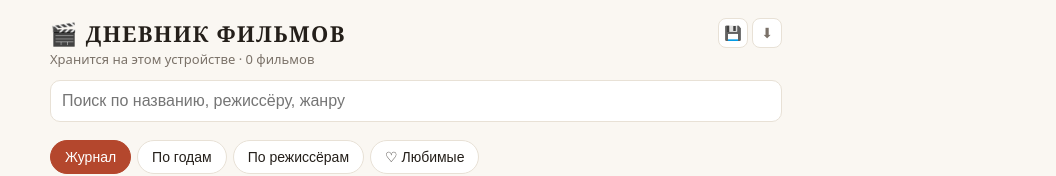
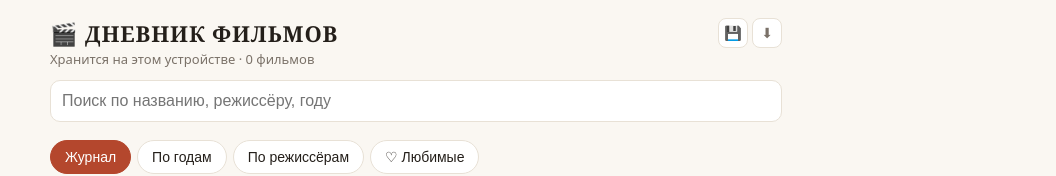
Before and after one commit to only-romano/filmy, a plain HTML site: page index.html in a window 1280 px wide. Shown: the top 176 px of the page, without its empty margins (224-1280 px from the left). Drawn offline with Linux system fonts and the light colour scheme.

Commit message:
Update search input placeholder text

```diff
--- a/index.html
+++ b/index.html
@@ -8,7 +8,7 @@
 :root[data-theme="dark"]{--bg:#1a1714;--card:#25211d;--tx:#f0ebe3;--mu:#9d9388;--ac:#e8785a;--ln:#38322b;color-scheme:dark}
 *{box-sizing:border-box}html{scroll-padding-top:env(safe-area-inset-top,0px)}
 body{margin:0;background:var(--bg);color:var(--tx);font:16px/1.4 system-ui,-apple-system,Segoe UI,sans-serif;max-width:760px;margin:0 auto;padding:12px 14px 90px}
-h1{text-transform:uppercase;letter-spacing:.06em;font:600 22px Georgia,serif;margin:6px 0 2px}.top{display:flex;justify-content:space-between;align-items:flex-start;gap:8px}.mini{display:flex;gap:4px;margin-top:6px}.mini button{width:30px;height:30px;padding:0;border:1px solid var(--ln);background:var(--card);color:var(--mu);border-radius:8px;font-size:14px}.hrt{color:var(--tx);font-weight:400}.sub{color:var(--mu);font-size:13px;margin-bottom:12px}
+h1{text-transform:uppercase;letter-spacing:.04em;white-space:nowrap;font:600 clamp(15px,4.6vw,22px) Georgia,serif;margin:6px 0 2px}.top{display:flex;justify-content:space-between;align-items:flex-start;gap:8px}.mini{display:flex;gap:4px;margin-top:6px}.mini button{width:30px;height:30px;padding:0;border:1px solid var(--ln);background:var(--card);color:var(--mu);border-radius:8px;font-size:14px}.hrt{color:var(--tx);font-weight:400}.sub{color:var(--mu);font-size:13px;margin-bottom:12px}
 .tabs{display:flex;gap:6px;margin:10px 0;overflow-x:auto}
 .tabs button{flex:none;border:1px solid var(--ln);background:var(--card);color:var(--tx);padding:8px 14px;border-radius:20px;font-size:14px}
 .tabs button.on{background:var(--ac);color:#fff;border-color:var(--ac)}
@@ -30,7 +30,7 @@ input,select{width:100%;padding:11px;border:1px solid var(--ln);border-radius:10
 <div class="top"><h1>🎬 Дневник фильмов</h1><div class="mini"><button id="exp" title="Сохранить копию">💾</button><button id="imp" title="Загрузить копию">⬇</button></div></div>
 <div class="sub" id="st">Загрузка…</div>
 <input type="file" id="impf" accept=".json,application/json" hidden>
-<input id="q" placeholder="Поиск по названию, режиссёру, жанру">
+<input id="q" placeholder="Поиск по названию, режиссёру, году">
 <div class="tabs" id="tabs">
 <button data-t="log" class="on">Журнал</button><button data-t="year">По годам</button><button data-t="dir">По режиссёрам</button><button data-t="fav">♡︎ Любимые</button>
 </div>
```
